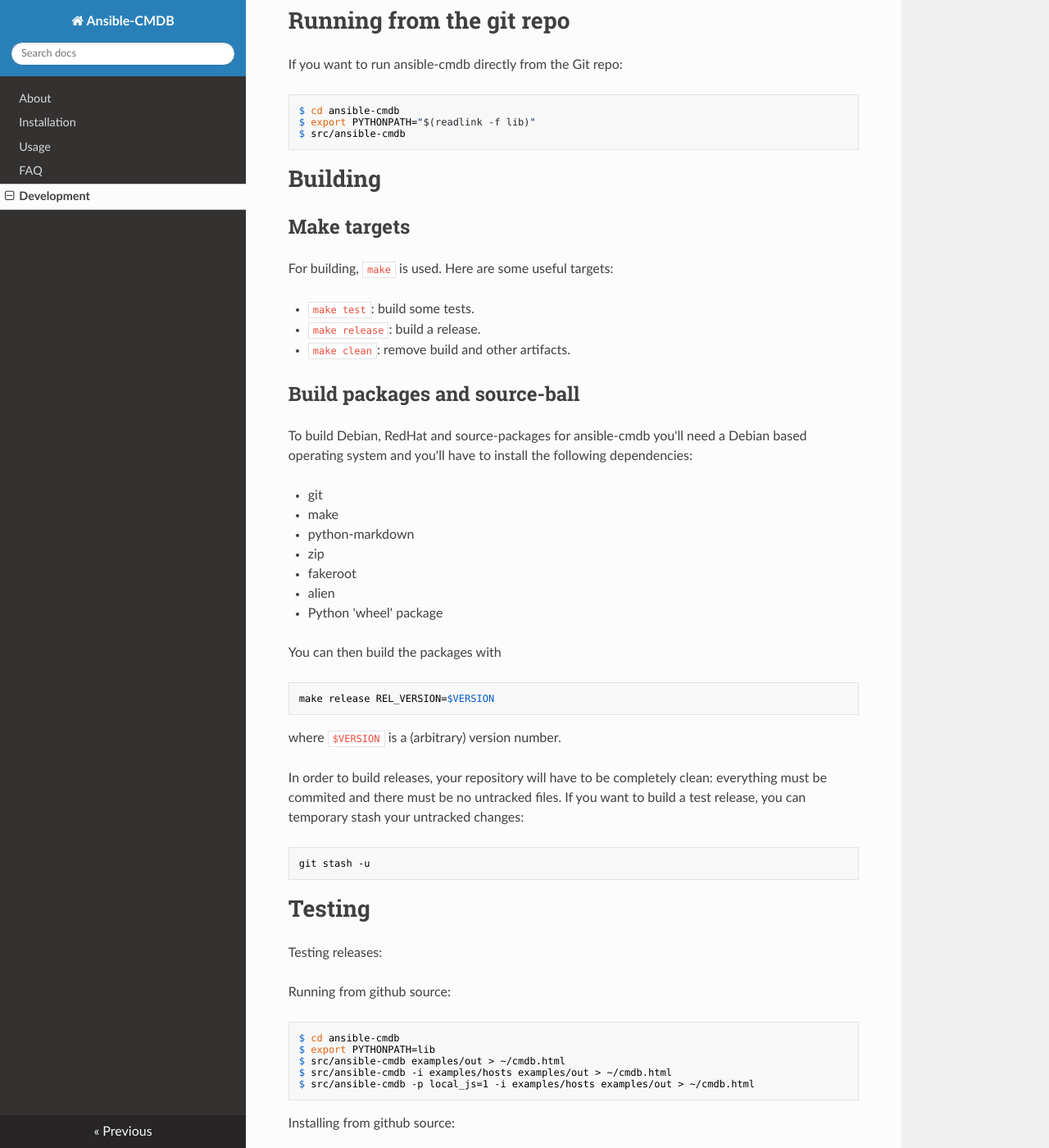
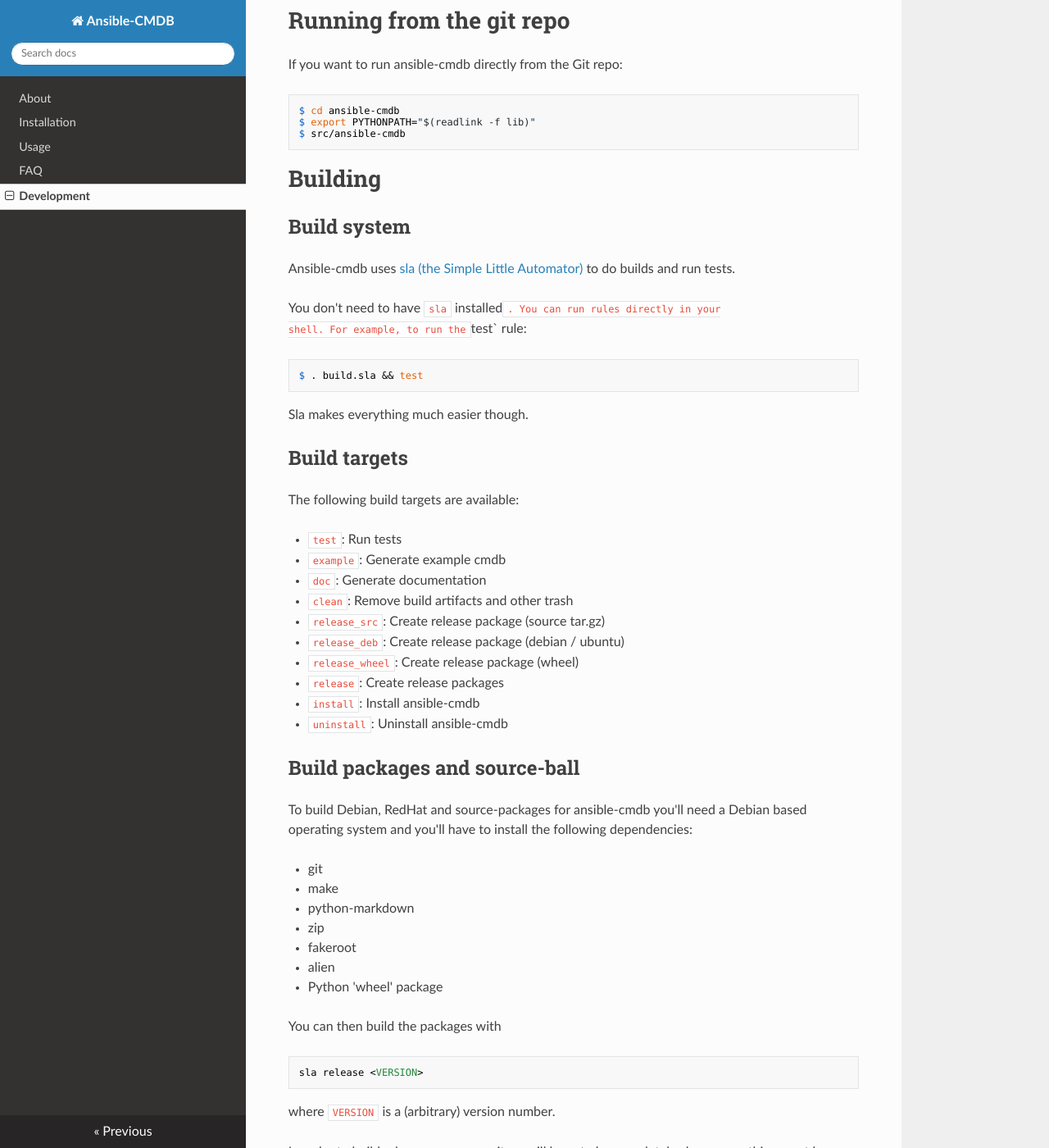
Before and after one commit to fboender/ansible-cmdb, an MkDocs documentation site: the page built from docs/dev.md, in a window 1280 px wide and 1400 px high, scrolled down 1062 px. Shown: the whole window at 82% size. Built offline with MkDocs 1.6.1, drawn with Linux system fonts in a browser that asks for light colours; nearby versions of some CDN libraries; old or Windows-style settings are respelled for this version of MkDocs.

Commit message:
Replace Makefile / make with sla (Simple Little Automator)
https://www.electricmonk.nl/log/2018/11/19/sla-the-simple-little-automator/

```diff
--- a/docs/dev.md
+++ b/docs/dev.md
@@ -52,13 +52,32 @@
 
 # Building
 
-## Make targets
+## Build system
 
-For building, `make` is used. Here are some useful targets:
+Ansible-cmdb uses [sla (the Simple Little
+Automator)](https://github.com/fboender/sla) to do builds and run tests.
 
-* `make test`: build some tests.
-* `make release`: build a release.
-* `make clean`: remove build and other artifacts.
+You don't need to have `sla` installed`. You can run rules directly in your
+shell. For example, to run the `test` rule:
+
+	$ . build.sla && test
+
+Sla makes everything much easier though.
+
+## Build targets
+
+The following build targets are available:
+
+- `test`: Run tests
+- `example`: Generate example cmdb
+- `doc`: Generate documentation
+- `clean`: Remove build artifacts and other trash
+- `release_src`: Create release package (source tar.gz)
+- `release_deb`: Create release package (debian / ubuntu)
+- `release_wheel`: Create release package (wheel)
+- `release`: Create release packages
+- `install`: Install ansible-cmdb
+- `uninstall`: Uninstall ansible-cmdb
 
 ## Build packages and source-ball
 
@@ -76,9 +95,9 @@
 
 You can then build the packages with
 
-    make release REL_VERSION=$VERSION
+	sla release <VERSION>
 
-where `$VERSION` is a (arbitrary) version number.
+where `VERSION` is a (arbitrary) version number.
 
 In order to build releases, your repository will have to be completely clean:
 everything must be commited and there must be no untracked files. If you want
```
Also changed, not shown: docs/installation.md (+1 -1 lines), 2 other files.
